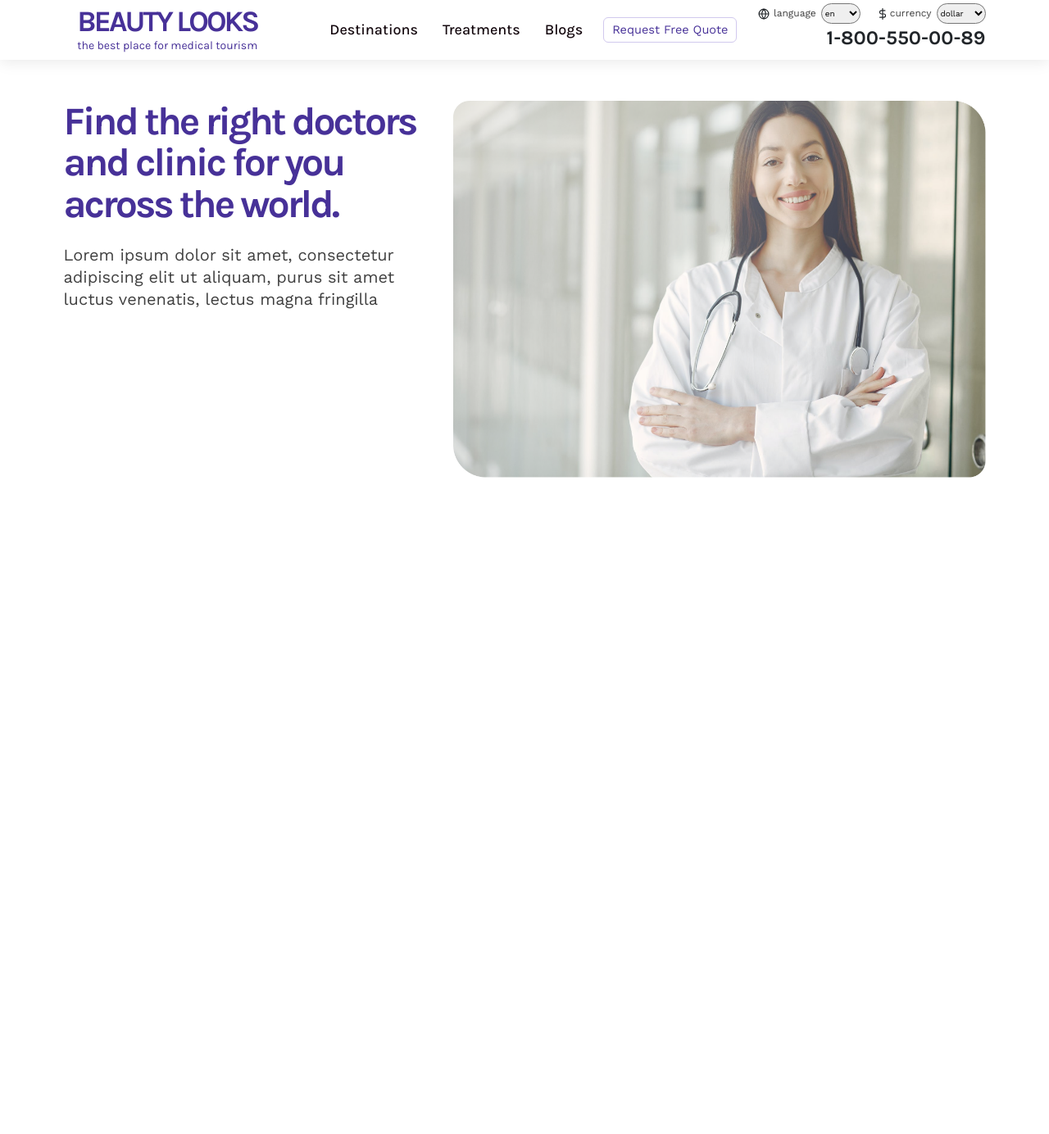
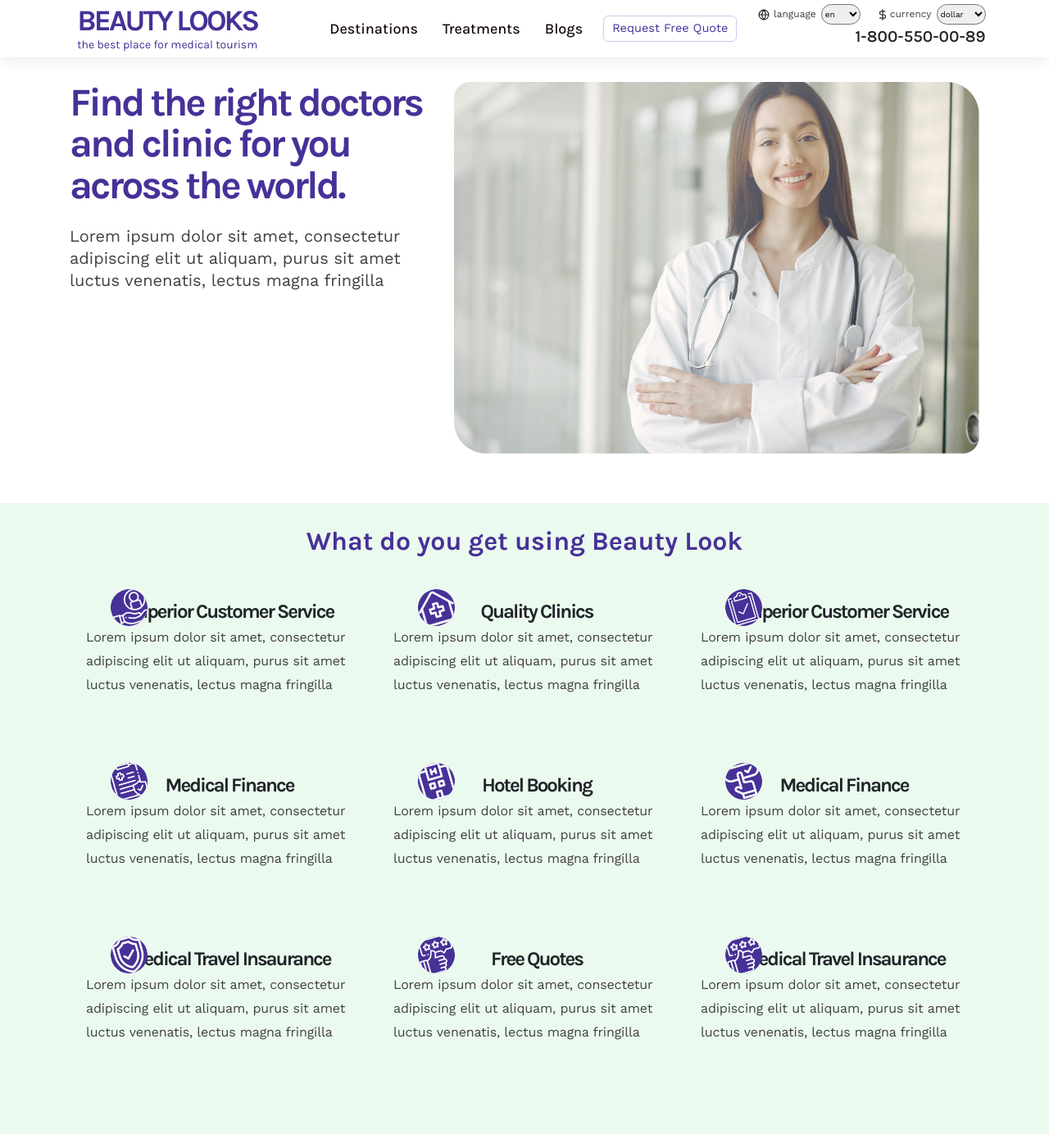
Before and after one commit to mandeepb29/medical-travel, a PHP site: page / in a window 1280 px wide. Shown: the whole page at 82% size. Before the commit the page ends 583 px from the top, so only its background shows below. Run offline with PHP 8.4, Linux system fonts and the light colour scheme.

Commit message:
second-last section

```diff
--- a/src/css/style.css
+++ b/src/css/style.css
@@ -61,6 +61,16 @@ h1 {
   letter-spacing: -0.3rem;
   margin-bottom: 2.4rem; }
 
+h2 {
+  width: 100%;
+  margin-bottom: 4rem;
+  text-align: center;
+  font-size: 3.2rem;
+  font-weight: 700;
+  color: #473198;
+  line-height: 3.36rem;
+  letter-spacing: 2%; }
+
 p {
   text-align: left;
   font-size: 2rem;
@@ -69,9 +79,17 @@ p {
   line-height: 135%; }
 
 h4 {
+  font-family: Karla;
+  font-weight: 700;
+  font-size: 2.4rem;
+  line-height: 2.4rem;
+  letter-spacing: -0.2rem;
+  text-align: center; }
+
+h5 {
   text-align: right;
-  font-size: 2.4rem;
-  font-weight: 700; }
+  font-size: 2rem;
+  font-weight: 600; }
 
 .btn {
   font-size: 1.6rem;
@@ -88,6 +106,42 @@ h4 {
     padding: 0.4rem 1rem;
     background-color: #ffffff;
     color: #473198; }
+
+.section-details {
+  position: absolute;
+  background-color: #EBFAEE;
+  width: 100%; }
+
+.col-4 {
+  width: 100% !important;
+  display: flex !important; }
+
+.row {
+  display: flex;
+  margin-left: 0% !important;
+  margin-right: 0% !important;
+  flex-wrap: unset; }
+
+.logo-icon {
+  width: 4.5rem;
+  height: 4.5rem;
+  background: #473198;
+  margin-bottom: -3rem;
+  margin-left: 3rem;
+  transform: rotate(-16.11deg);
+  border-radius: 2.5rem; }
+  .logo-icon > * {
+    transform: rotate(16.11deg); }
+
+.about-text {
+  margin-bottom: 8rem;
+  font-family: Work Sans;
+  font-weight: 400;
+  font-size: 16px;
+  line-height: 2.9rem;
+  letter-spacing: -0.01em;
+  color: #404040;
+  text-align: left; }
 
 nav {
   background: #FFFFFF;
@@ -181,5 +235,5 @@ nav {
   border-radius: 1.25rem; }
 
 .top-section {
-  padding-top: 5rem;
+  padding-bottom: 6rem;
   background-color: #ffffff; }
--- a/src/index.html
+++ b/src/index.html
@@ -6,7 +6,6 @@
     <meta name="viewport" content="width=device-width, initial-scale=1.0">
     <title>Medical</title>
     <link rel="stylesheet" href="/src/css/style.css">
-
 </head>
 <body>
     <nav class="navbar navbar-expand-lg navbar-light">
@@ -50,7 +49,7 @@
                       <option value="2">pound</option>
                     </select>
                   </div>
-                  <h4 class="my-1">1-800-550-00-89</h4>
+                  <h5 class="my-1">1-800-550-00-89</h5>
 
                 </div>
               </div>
@@ -73,9 +72,65 @@
 
         </section>
 
+        <section class="section-details">
+          <div class="container">
+          <h2>What do you get using Beauty Look</h2>
+          <div class="row container justify-content-evenly">
+              <div class="col-sm-4 mx-2">
+                    <img src="../src/img/logo-service.png" alt="logo-service" class="logo-icon">
+                    <h4>Superior Customer Service</h4>
+                    <p class="about-text"> Lorem ipsum dolor sit amet, consectetur adipiscing
+                    elit ut aliquam, purus sit amet luctus venenatis, lectus magna fringilla</p>
+
+                    <img src="../src/img/logo-finance.png" alt="logo-finance" class="logo-icon">
+                    <h4>Medical Finance</h4>
+                    <p class="about-text"> Lorem ipsum dolor sit amet, consectetur adipiscing
+                    elit ut aliquam, purus sit amet luctus venenatis, lectus magna fringilla</p>
+
+                    <img src="../src/img/logo-insurance.png" alt="logo-insurance" class="logo-icon">
+                    <h4>Medical Travel Insaurance</h4>
+                    <p class="about-text"> Lorem ipsum dolor sit amet, consectetur adipiscing
+                    elit ut aliquam, purus sit amet luctus venenatis, lectus magna fringilla</p>
+                  </div>
+
+
+                    <div class="col-sm-4 mx-2">
+                    <img src="../src/img/logo-clinic.png" alt="logo-clinic" class="logo-icon">
+                    <h4>Quality Clinics</h4>
+                    <p class="about-text"> Lorem ipsum dolor sit amet, consectetur adipiscing
+                    elit ut aliquam, purus sit amet luctus venenatis, lectus magna fringilla</p>
+
+                    <img src="../src/img/logo-hotel.png" alt="logo-hotel" class="logo-icon">
+                    <h4>Hotel Booking</h4>
+                    <p class="about-text"> Lorem ipsum dolor sit amet, consectetur adipiscing
+                    elit ut aliquam, purus sit amet luctus venenatis, lectus magna fringilla</p>
+
+                    <img src="../src/img/logo-comment.png" alt="logo-comment" class="logo-icon">
+                    <h4>Free Quotes</h4>
+                    <p class="about-text"> Lorem ipsum dolor sit amet, consectetur adipiscing
+                    elit ut aliquam, purus sit amet luctus venenatis, lectus magna fringilla</p>
+                    </div>
+
+                    <div class="col-sm-4 mx-2">
+                    <img src="../src/img/logo-checklist.png" alt="logo-checklist" class="logo-icon">
+                    <h4>Superior Customer Service</h4>
+                    <p class="about-text"> Lorem ipsum dolor sit amet, consectetur adipiscing
+                    elit ut aliquam, purus sit amet luctus venenatis, lectus magna fringilla</p>
+
+                    <img src="../src/img/logo-booking.png" alt="logo-booking" class="logo-icon">
+                    <h4>Medical Finance</h4>
+                    <p class="about-text"> Lorem ipsum dolor sit amet, consectetur adipiscing
+                    elit ut aliquam, purus sit amet luctus venenatis, lectus magna fringilla</p>
+
+                    <img src="../src/img/logo-reviews.png" alt="logo-reviews" class="logo-icon">
+                    <h4>Medical Travel Insaurance</h4>
+                    <p class="about-text"> Lorem ipsum dolor sit amet, consectetur adipiscing
+                    elit ut aliquam, purus sit amet luctus venenatis, lectus magna fringilla</p>
+                  </div>
+                </div>
+              </div>
+       </section>
 </body>
 <script src="https://unpkg.com/feather-icons"></script>
-<script>
-  feather.replace();
-</script>
+<script>feather.replace();</script>
 </html>
--- a/src/sass/abstracts/_variables.scss
+++ b/src/sass/abstracts/_variables.scss
@@ -1,8 +1,7 @@
-
-
 $color-primary: #452374;
 $brand-blue: #0118B5;
 $brand-green: #A1E8AF;
+$brand-green-light: #EBFAEE;
 $brand-dark: #14080E;
 $brand-purple: #473198;
 $light-grey: #D6D6D6;
@@ -11,7 +10,6 @@ $text-grey: #404040;
 $color-white: #ffffff;
 $border-grey: #EDEDED;
 $color-cream: #FCF7F3;
-$border-grey-light: #EBFAEE;
 
 $default-font-size: 10px;
 
--- a/src/sass/layouts/_header.scss
+++ b/src/sass/layouts/_header.scss
@@ -106,6 +106,6 @@ z-index: 1000;
 }
 
 .top-section {
-    padding-top: 5rem;
+    padding-bottom: 6rem;
     background-color: $color-white;
 }
```
Also changed, not shown: src/sass/base/_typography.scss (+22 -2 lines), src/sass/layouts/_footer.scss (+41 -0 lines), src/img/logo-booking.png (added), src/img/logo-checklist.png (added), src/img/logo-clinic.png (added), src/img/logo-comment.png (added), src/img/logo-finance.png (added), src/img/logo-hotel.png (added), src/img/logo-insurance.png (added), src/img/logo-reviews.png (added), src/img/logo-service.png (added).
